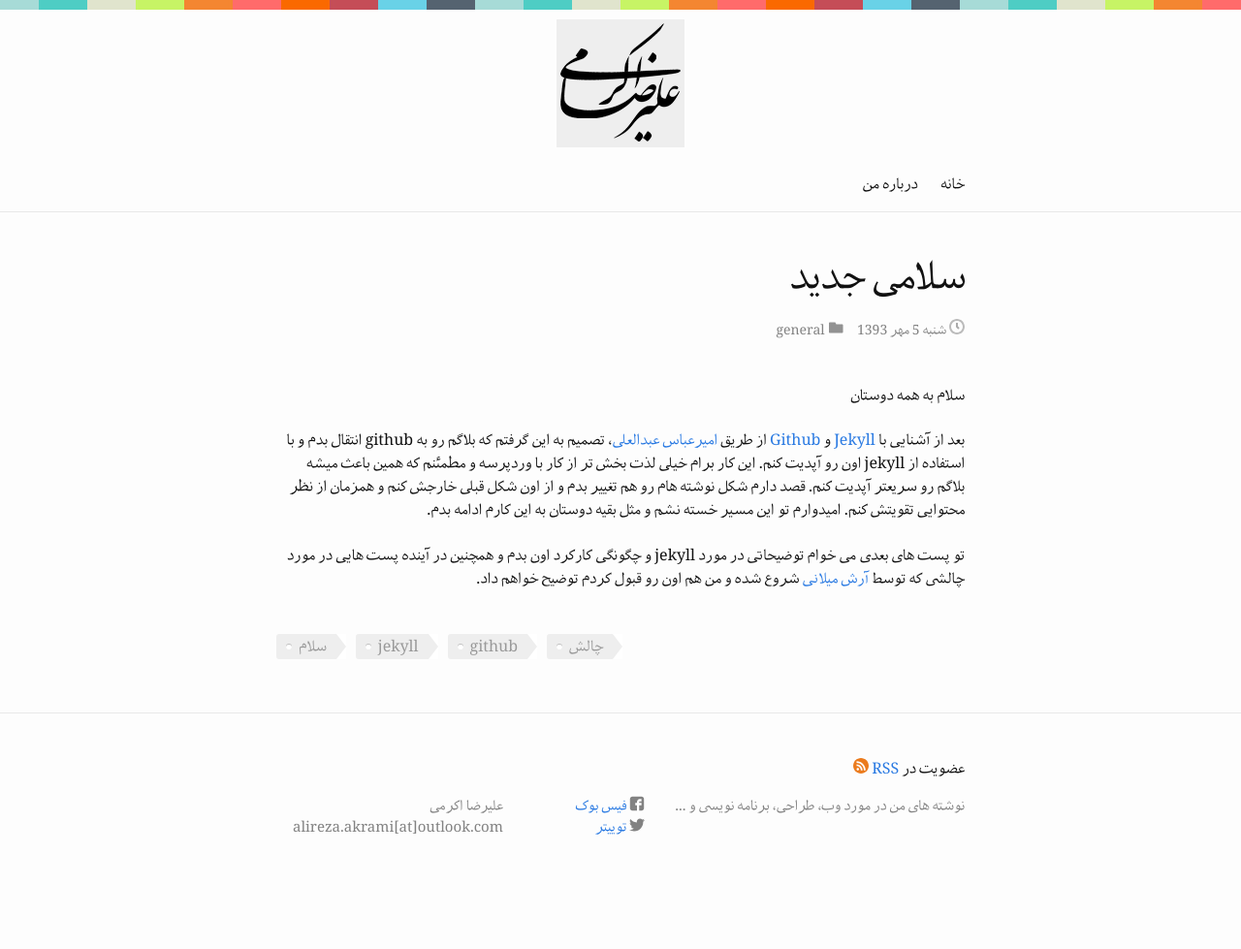
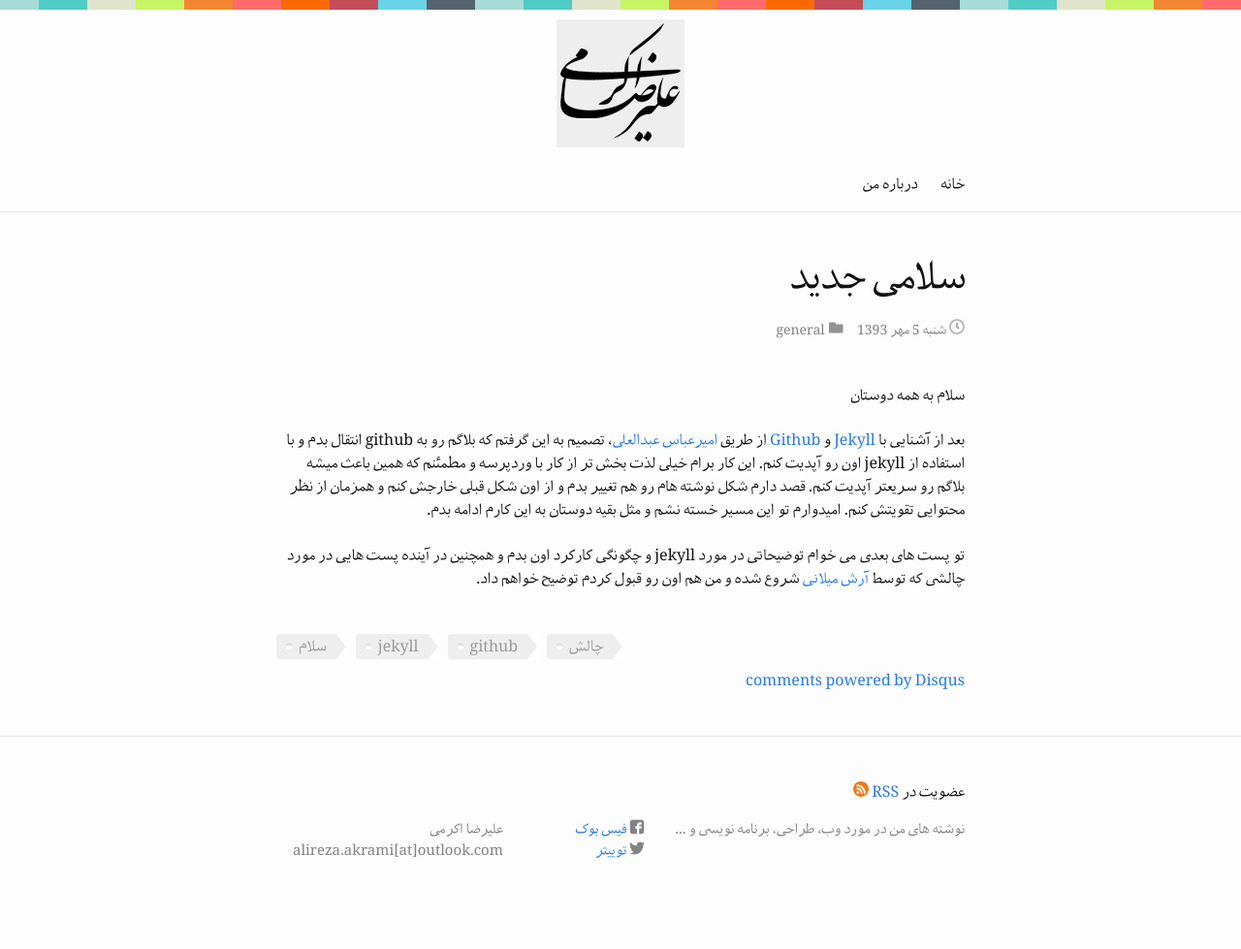
Before and after one commit to akrami/akrami.github.io, a Jekyll site: the page built from _posts/2014-09-27-hello.markdown, in a window 1280 px wide. Shown: the whole page at 97% size. Built offline with Jekyll 4.4.1, drawn with Linux system fonts in a browser that asks for light colours; comment, search, counter and statistics services are not loaded; before the commit the page ends 955 px from its top, so only the background shows below that; some of the changed lines change nothing that is shown.

Commit message:
disqus added

```diff
--- a/_layouts/post.html
+++ b/_layouts/post.html
@@ -26,4 +26,19 @@
   	</ul>
   </footer>
 
+   <div id="disqus_thread"></div>
+    <script type="text/javascript">
+        /* * * CONFIGURATION VARIABLES: EDIT BEFORE PASTING INTO YOUR WEBPAGE * * */
+        var disqus_shortname = 'iakrami'; // required: replace example with your forum shortname
+
+        /* * * DON'T EDIT BELOW THIS LINE * * */
+        (function() {
+            var dsq = document.createElement('script'); dsq.type = 'text/javascript'; dsq.async = true;
+            dsq.src = '//' + disqus_shortname + '.disqus.com/embed.js';
+            (document.getElementsByTagName('head')[0] || document.getElementsByTagName('body')[0]).appendChild(dsq);
+        })();
+    </script>
+    <noscript>Please enable JavaScript to view the <a href="http://disqus.com/?ref_noscript">comments powered by Disqus.</a></noscript>
+    <a href="http://disqus.com" class="dsq-brlink">comments powered by <span class="logo-disqus">Disqus</span></a>
+
 </div>
```
